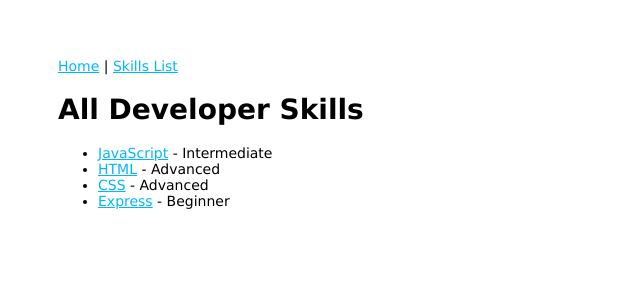
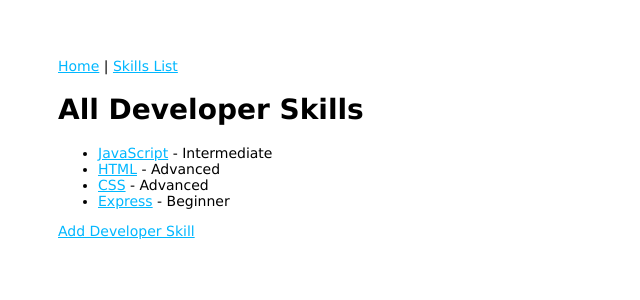
Before and after one commit to BeccaK8/express-dev-skills, a Node server app: page /skills in a window 1280 px wide. Shown: the top 300 px of the page, without its empty margins (0-640 px from the left). Run offline with Node 20, Linux system fonts and the light colour scheme.

Commit message:
add new developer skill

```diff
--- a/controllers/skills.js
+++ b/controllers/skills.js
@@ -2,7 +2,9 @@ const Skill = require('../models/skill');
 
 module.exports = {
     index,
-    show
+    show,
+    new: newSkill,
+    create
 };
 
 function index(req, res) {
@@ -18,3 +20,14 @@ function show(req, res) {
         title: 'Developer Skill Details'
     });
 }
+
+function newSkill(req, res) {
+    res.render('skills/new', { title: "Add New Developer Skill" });
+}
+
+function create(req, res) {
+    // model creates the data
+    Skill.create(req.body);
+    // redirect since data changed
+    res.redirect('/skills');
+}
--- a/models/skill.js
+++ b/models/skill.js
@@ -7,7 +7,8 @@ const skills = [
 
 module.exports = {
     getAll,
-    getOne
+    getOne,
+    create
 };
 
 function getAll() {
@@ -18,3 +19,8 @@ function getOne(id) {
     id = parseInt(id);
     return skills.find(skill => skill.id === id);
 }
+
+function create(skill) {
+    skill.id = new Date() % 1000000;
+    skills.push(skill);
+}
--- a/views/skills/index.ejs
+++ b/views/skills/index.ejs
@@ -8,4 +8,5 @@
         </li>
     <% }); %>
 </ul>
+<a href="skills/new">Add Developer Skill</a>
 <%- include('../partials/footer') %>
```
Also changed, not shown: routes/skills.js (+7 -0 lines), views/skills/new.ejs (added, +12 -0 lines).
